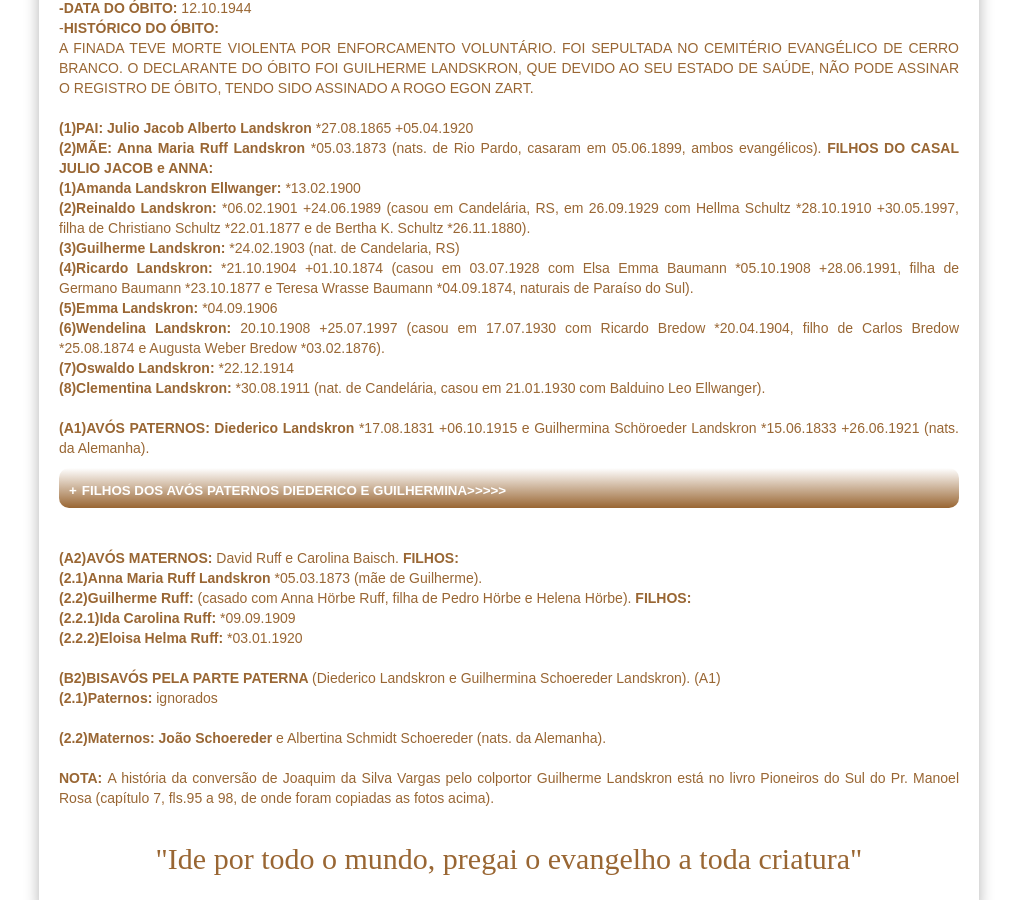
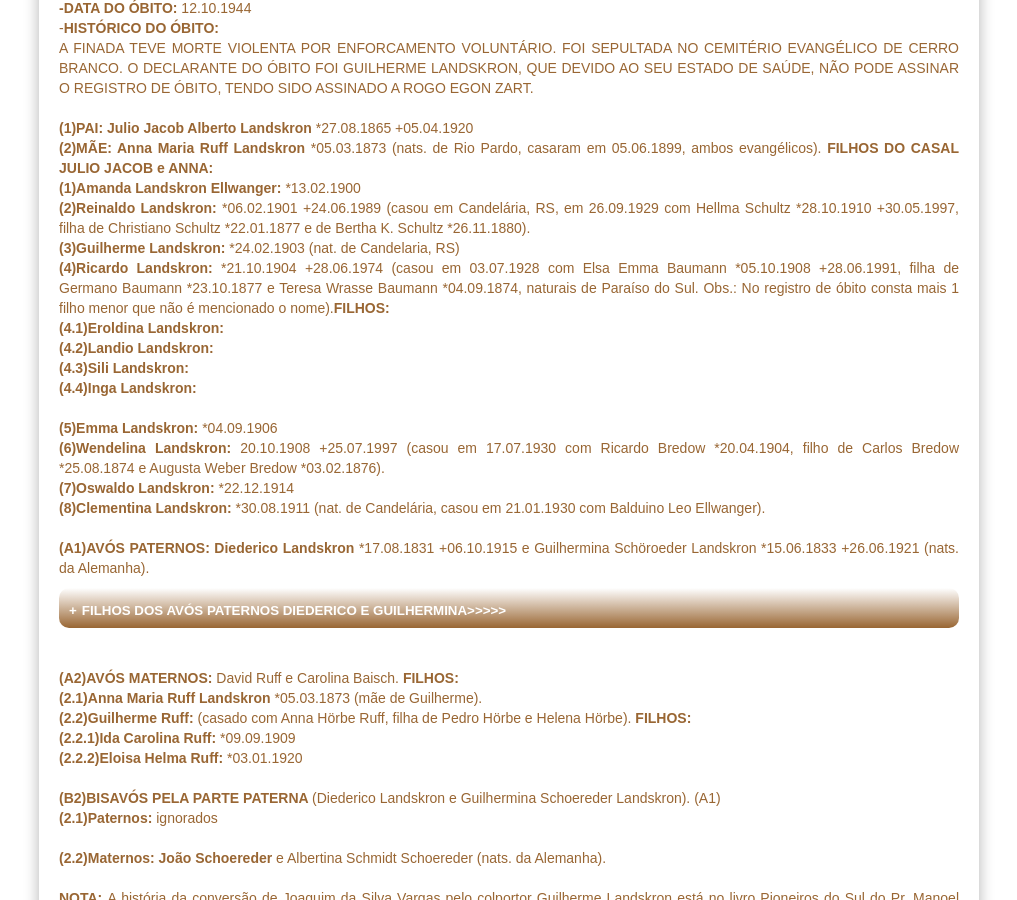
Before and after one commit to claudiovargas1955/claudiovargas1955.github.io, a Jekyll site: the page built from _pages/arvore-genealogica-de-guilherme landskron.html, in a window 1280 px wide and 900 px high, scrolled down 1194 px. Shown: the whole window, without its empty margins (131-1148 px from the left). Built offline with Jekyll 4.4.1, drawn with Linux system fonts in a browser that asks for light colours; some web fonts are replaced.

Commit message:
Update arvore-genealogica-de-guilherme landskron.html

```diff
--- a/_pages/arvore-genealogica-de-guilherme landskron.html
+++ b/_pages/arvore-genealogica-de-guilherme landskron.html
@@ -108,8 +108,14 @@ CASAL JULIO JACOB e ANNA:</b><br>
 <b>(2)Reinaldo Landskron: </b>*06.02.1901 +24.06.1989 (casou em Candelária, RS, em 26.09.1929 com Hellma Schultz *28.10.1910 +30.05.1997,
 filha de Christiano Schultz *22.01.1877 e de Bertha K. Schultz *26.11.1880).<br>
 <b>(3)Guilherme Landskron: </b>*24.02.1903 (nat. de Candelaria, RS)<br>
-<b>(4)Ricardo Landskron: </b>*21.10.1904 +01.10.1874 (casou em 03.07.1928 com Elsa Emma Baumann *05.10.1908 +28.06.1991, filha de
-Germano Baumann *23.10.1877 e Teresa Wrasse Baumann *04.09.1874, naturais de Paraíso do Sul).<br>
+<b>(4)Ricardo Landskron: </b>*21.10.1904 +28.06.1974 (casou em 03.07.1928 com Elsa Emma Baumann *05.10.1908 +28.06.1991, filha de
+Germano Baumann *23.10.1877 e Teresa Wrasse Baumann *04.09.1874, naturais de Paraíso do Sul. Obs.: No registro de óbito consta mais 1
+filho menor que não é mencionado o nome).<b>FILHOS:</b><br>
+<b>(4.1)Eroldina Landskron: </b><br>
+<b>(4.2)Landio Landskron: </b><br>
+<b>(4.3)Sili Landskron: </b><br>
+<b>(4.4)Inga Landskron: </b><br><br>
+
 <b>(5)Emma Landskron: </b>*04.09.1906<br>
 <b>(6)Wendelina Landskron: </b>20.10.1908 +25.07.1997 (casou em 17.07.1930 com Ricardo Bredow *20.04.1904, filho de Carlos Bredow
 *25.08.1874 e Augusta Weber Bredow *03.02.1876).<br>
```
